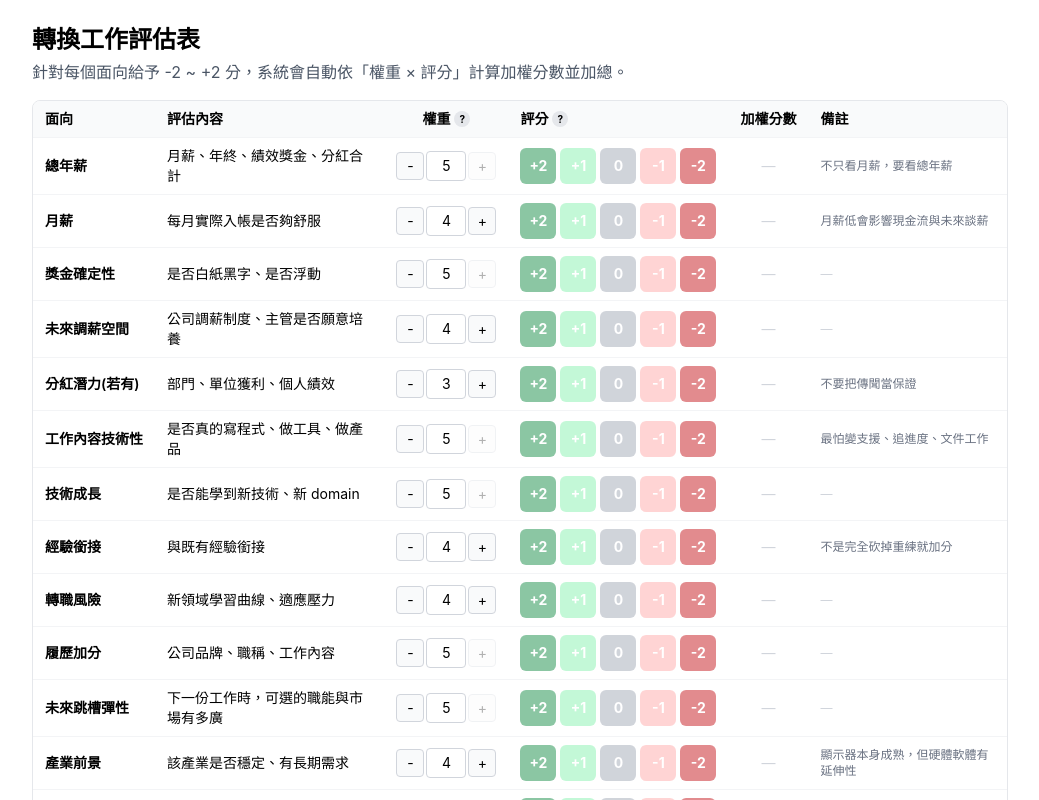
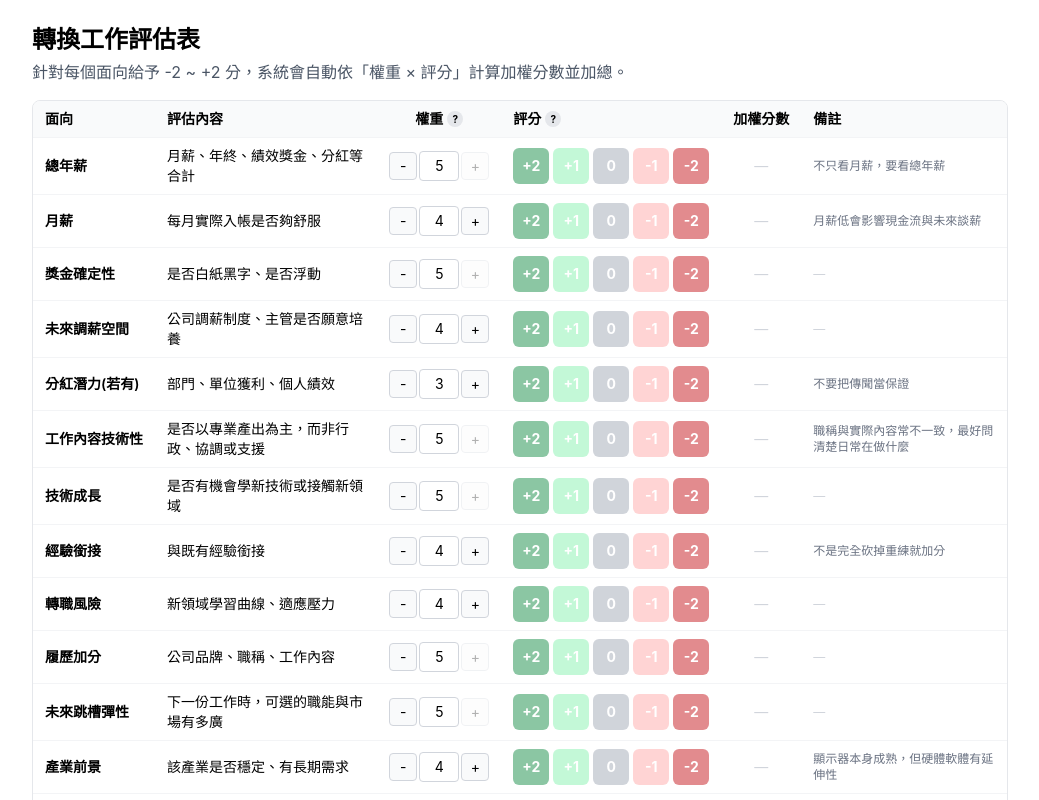
Before and after one commit to hangineer/Job-Eval-Worksheet, a React (Vite) app: page / in a window 1280 px wide. Shown: the top 800 px of the page, without its empty margins (120-1159 px from the left). Built offline with nearby package versions, Linux system fonts and the light colour scheme.

Commit message:
refactor: enhance criteria descriptions for improved clarity and consistency

```diff
--- a/src/criteria.ts
+++ b/src/criteria.ts
@@ -15,13 +15,13 @@ export const SCORE_OPTIONS = [
 ] as const;
 
 export const CRITERIA: Criterion[] = [
-  { id: "salary-total", title: "總年薪", description: "月薪、年終、績效獎金、分紅合計", weight: 5, note: "不只看月薪，要看總年薪" },
+  { id: "salary-total", title: "總年薪", description: "月薪、年終、績效獎金、分紅等合計", weight: 5, note: "不只看月薪，要看總年薪" },
   { id: "salary-base", title: "月薪", description: "每月實際入帳是否夠舒服", weight: 4, note: "月薪低會影響現金流與未來談薪" },
   { id: "bonus-certainty", title: "獎金確定性", description: "是否白紙黑字、是否浮動", weight: 5, note: "" },
   { id: "raise-potential", title: "未來調薪空間", description: "公司調薪制度、主管是否願意培養", weight: 4, note: "" },
   { id: "dividend-potential", title: "分紅潛力(若有)", description: "部門、單位獲利、個人績效", weight: 3, note: "不要把傳聞當保證" },
-  { id: "job-technicality", title: "工作內容技術性", description: "是否真的寫程式、做工具、做產品", weight: 5, note: "最怕變支援、追進度、文件工作" },
-  { id: "tech-growth", title: "技術成長", description: "是否能學到新技術、新 domain", weight: 5, note: "" },
+  { id: "job-technicality", title: "工作內容技術性", description: "是否以專業產出為主，而非行政、協調或支援", weight: 5, note: "職稱與實際內容常不一致，最好問清楚日常在做什麼" },
+  { id: "tech-growth", title: "技術成長", description: "是否有機會學新技術或接觸新領域", weight: 5, note: "" },
   { id: "experience-fit", title: "經驗銜接", description: "與既有經驗銜接", weight: 4, note: "不是完全砍掉重練就加分" },
   { id: "transition-risk", title: "轉職風險", description: "新領域學習曲線、適應壓力", weight: 4, note: "" },
   { id: "resume-value", title: "履歷加分", description: "公司品牌、職稱、工作內容", weight: 5, note: "" },
```
